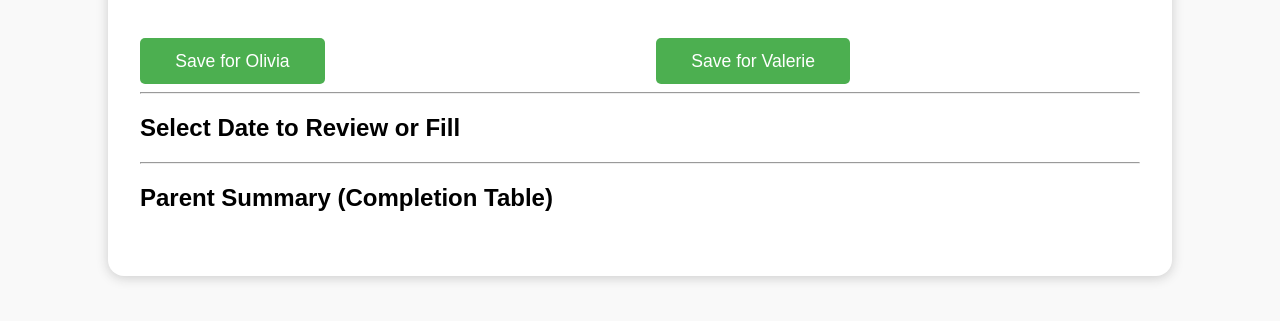
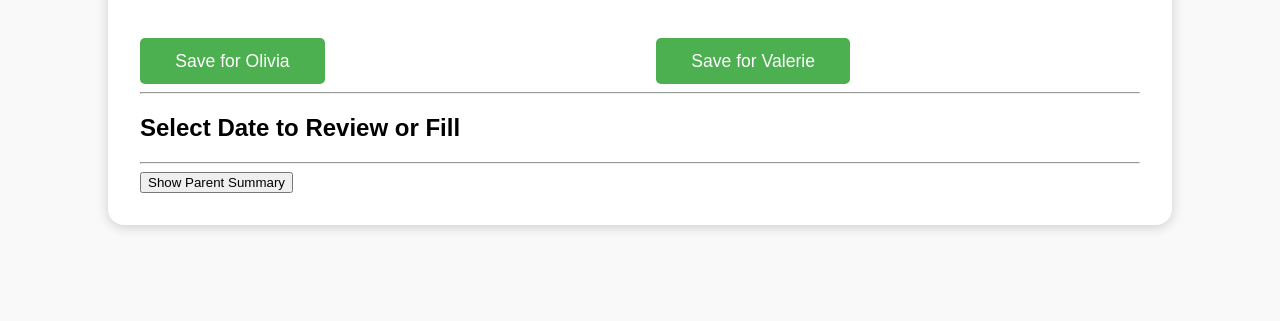
Before and after one commit to achen1219/SummerSchedule, a plain HTML site: page index.html in a window 1280 px wide. Shown: the part 143-464 px from the top of the page. Drawn offline with Linux system fonts and the light colour scheme.

Commit message:
Update index.html

```diff
--- a/index.html
+++ b/index.html
@@ -25,11 +25,12 @@
       <h2>Select Date to Review or Fill</h2>
       <div id="main-calendar-grid"></div>
     </div>
-    <hr>
-    <div id="parent-summary">
-      <h2>Parent Summary (Completion Table)</h2>
-      <div id="parent-summary-table"></div>
-    </div>
+     <hr>
+  <button id="parent-summary-btn">Show Parent Summary</button>
+  <div id="parent-summary" style="display:none;">
+    <h2>Parent Summary (Completion Table)</h2>
+    <div id="parent-summary-table"></div>
+    <button id="close-summary-btn">Close Summary</button>
   </div>
   <script src="schedules.js"></script>
   <script src="tasks.js"></script>
```
